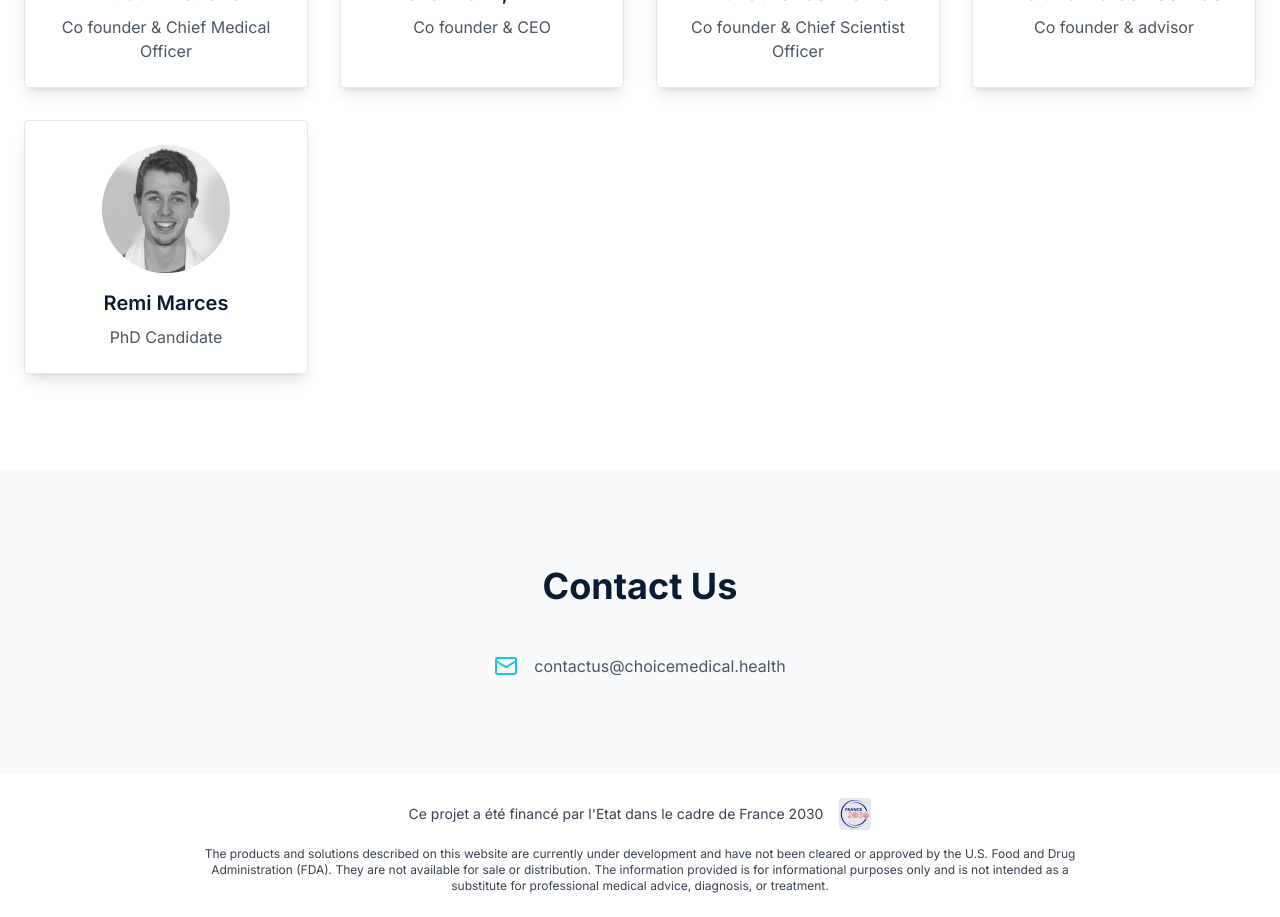
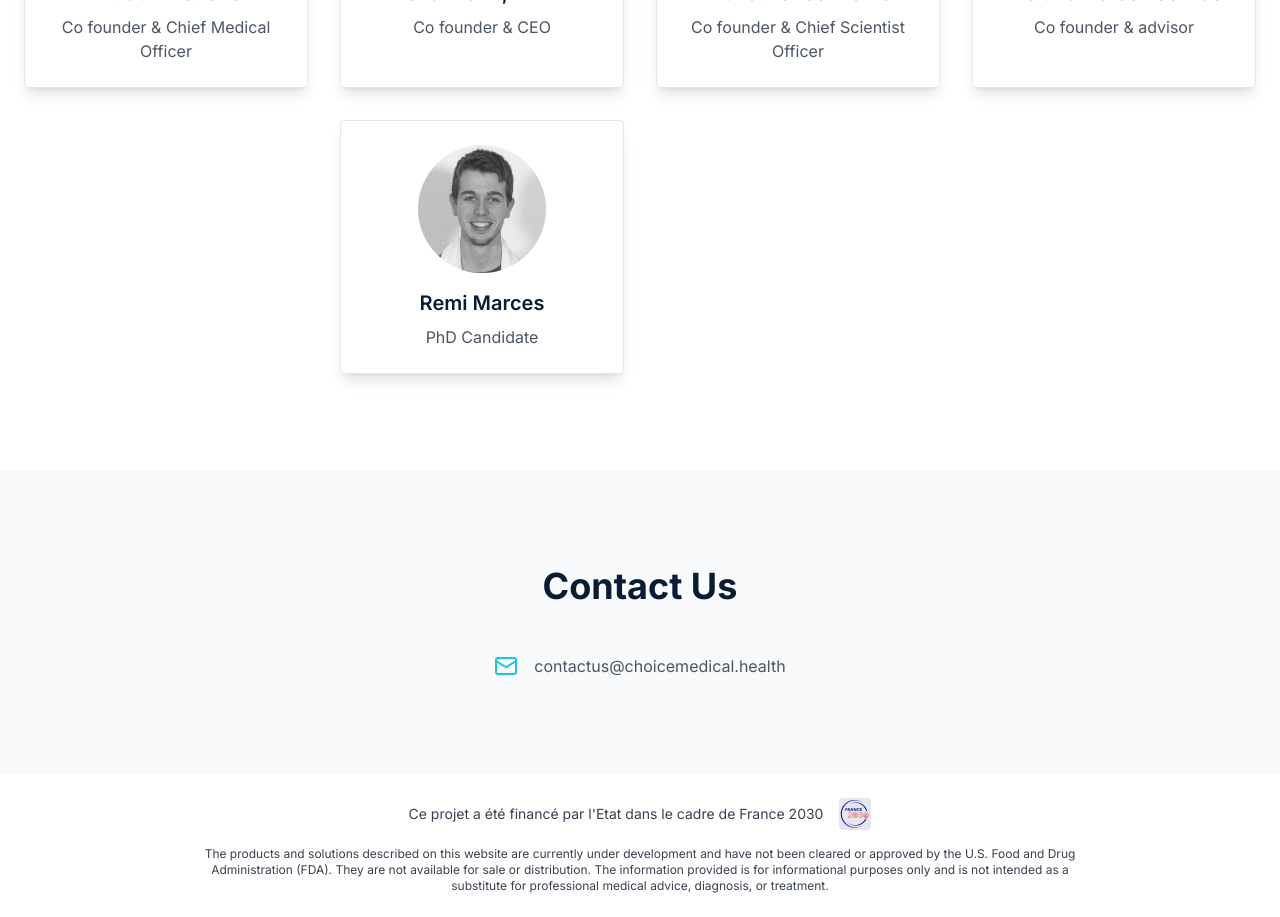
Before and after one commit to shaihi/choice-medical-bloom, a React (Vite) app: page / in a window 1280 px wide. Shown: the part 1700-2617 px from the top of the page. Built offline with nearby package versions, Linux system fonts and the light colour scheme.

Commit message:
Refactor: Implement option 1 for team member centering
Rearrange the team members array to place Remi Marces in the middle.

```diff
--- a/src/components/TeamSection.tsx
+++ b/src/components/TeamSection.tsx
@@ -1,3 +1,4 @@
+
 import { Card } from "./ui/card";
 
 const teamMembers = [
@@ -36,8 +37,13 @@ const TeamSection = () => {
           Our Team
         </h2>
         <div className="grid grid-cols-1 md:grid-cols-2 lg:grid-cols-4 gap-8">
-          {teamMembers.map((member) => (
-            <Card key={member.name} className="p-6 text-center bg-white border border-gray-200 rounded-sm shadow-lg">
+          {teamMembers.map((member, index) => (
+            <Card
+              key={member.name}
+              className={`p-6 text-center bg-white border border-gray-200 rounded-sm shadow-lg ${
+                index === 4 ? 'lg:col-start-2' : ''
+              }`}
+            >
               <img
                 src={member.image}
                 alt={`${member.name}, ${member.role} at Choice Medical`}
```
